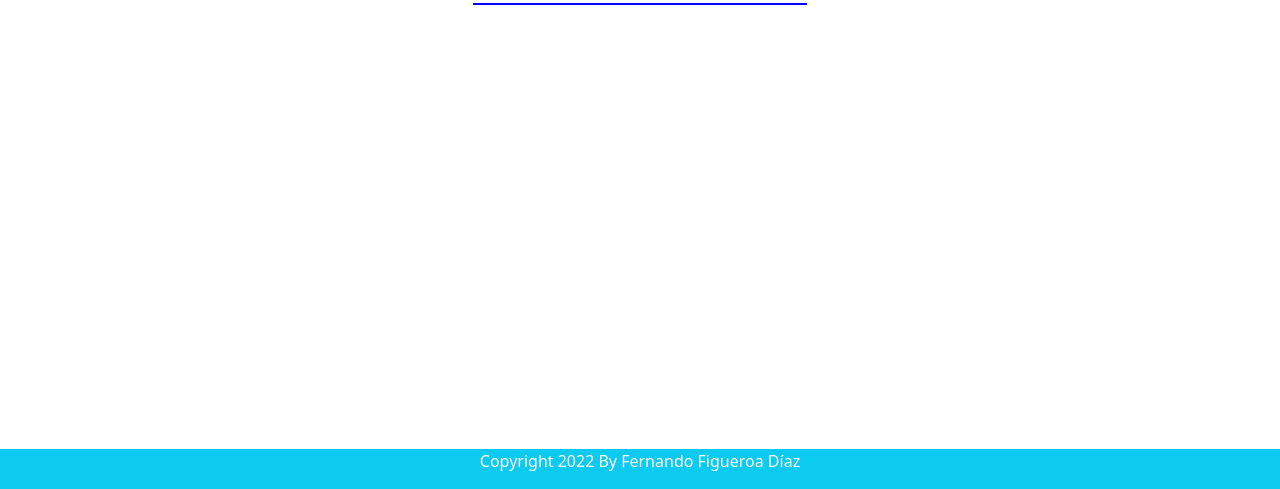
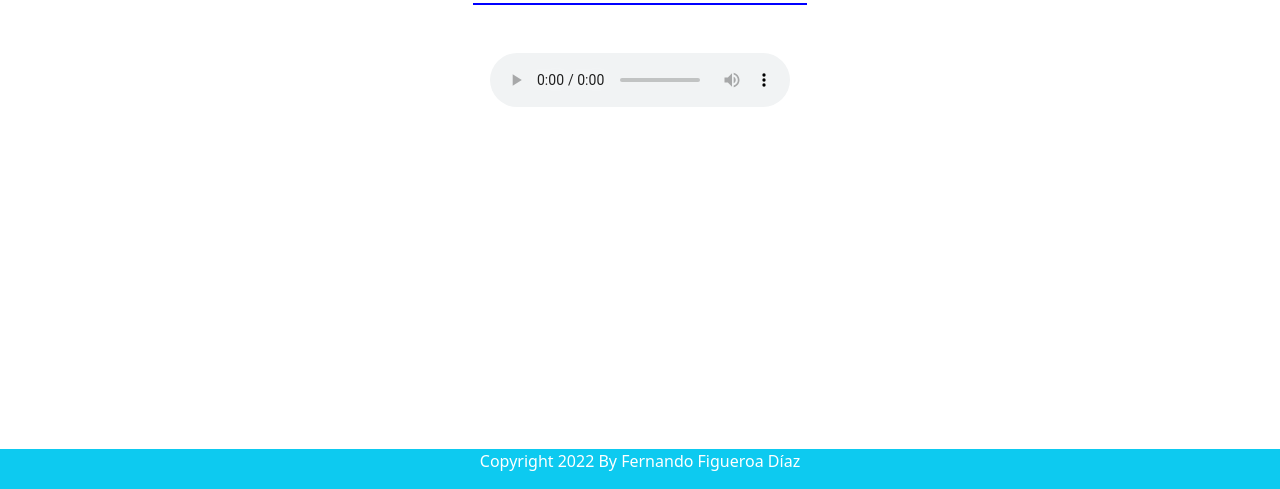
Before and after one commit to Fernandofd15/verbs, a plain HTML site: page index.html in a window 1280 px wide. Shown: the part 311-800 px from the top of the page. Drawn offline with nearby package versions, Linux system fonts and the light colour scheme.

Commit message:
Update index.html

```diff
--- a/index.html
+++ b/index.html
@@ -34,8 +34,9 @@
       <br />
       <!-- Here we play de AUDIO -->
       <br />
-      <audio style="display:none;" controls="" autoplay="" name="media" id="showAudio" type="audio/mpeg"></audio>
-
+      <div id="playAudio">
+      <audio controls="" autoplay="" name="media" id="showAudio" type="audio/mpeg"></audio>
+        </div>
       <!-- The Probably Answers -->
       <strong><p id="first-verb" class="verbs-answer"></p></strong>
       <strong><p id="second-verb" class="verbs-answer"></p></strong>
```
